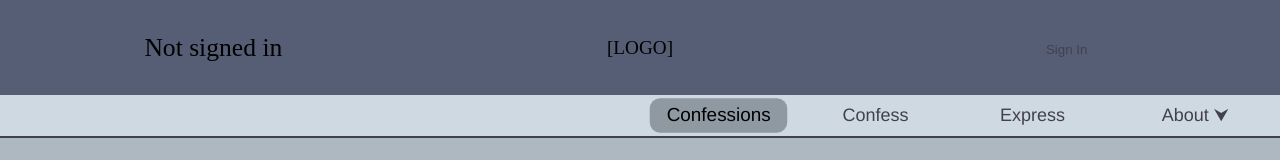
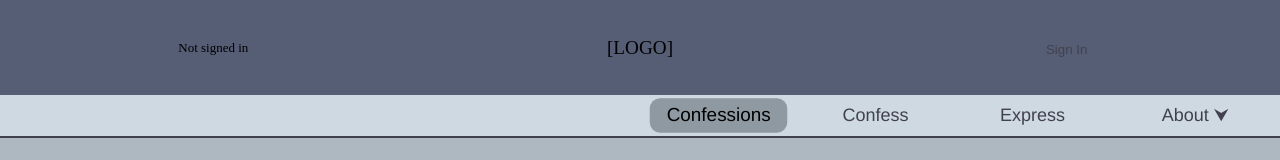
Before and after one commit to PutraDanialzul/hear-me-out, a Next.js app: page / in a window 1280 px wide. Shown: the top 160 px of the page. Built offline with nearby package versions, Linux system fonts and the light colour scheme; no server answers; the database is empty.

Commit message:
Limit header login info width and overflow
Update .logInInformation in components/layout/header-style.module.css: set width to 30%, add overflow:hidden and text-overflow:ellipsis to prevent layout overflow, and change font-size from 2vw to small for more consistent sizing across viewports.

```diff
--- a/components/layout/header-style.module.css
+++ b/components/layout/header-style.module.css
@@ -34,8 +34,11 @@
 
 .logInInformation{
     font-family: "Lucida Handwriting";
+    overflow: hidden;
+    width: 30%;
     color: black;
-    font-size: 2vw;
+    font-size: small;
+    text-overflow: ellipsis;
 }
 
 .logInInformation > * {
```
